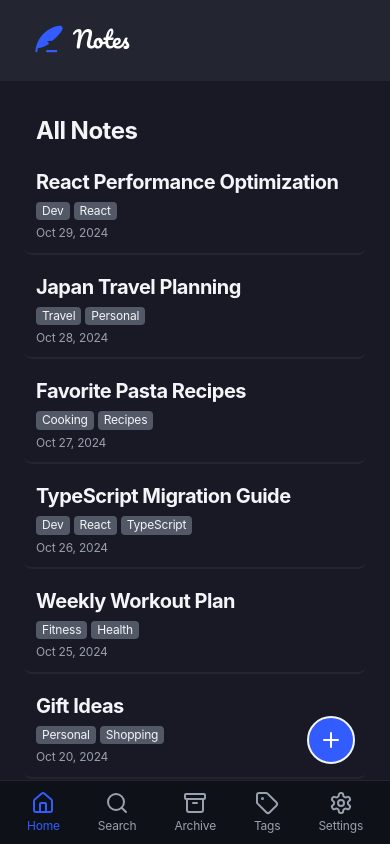
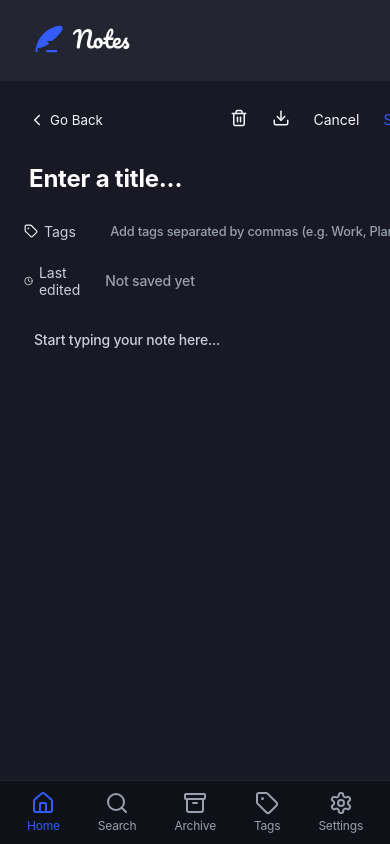
Before and after one commit to orafael93/note-taking, a React (Vite) app: page / in a window 390 px wide. Both pictures are taken after a click on the button 331 px from the left and 740 px from the top of the page. Built offline with nearby package versions, Linux system fonts and the light colour scheme; a web font is replaced by a local one.

Commit message:
feat: add logic to show create new note component on mobile

```diff
--- a/src/components/CreateNote/index.tsx
+++ b/src/components/CreateNote/index.tsx
@@ -36,10 +36,18 @@ export const CreateNote = (props: Types.CreateNoteType) => {
             Go Back
           </S.GoBackWrapper>
           <S.ActionsWrapper>
-            <Trash2 size={18} />
-            <Download size={18} />
-            <S.CancelText>Cancel</S.CancelText>
-            <S.SaveNote>Save Note</S.SaveNote>
+            <S.ActionsButton>
+              <Trash2 size={18} />
+            </S.ActionsButton>
+            <S.ActionsButton>
+              <Download size={18} />
+            </S.ActionsButton>
+            <S.ActionsButton>
+              <S.CancelText>Cancel</S.CancelText>
+            </S.ActionsButton>
+            <S.ActionsButton>
+              <S.SaveNote>Save Note</S.SaveNote>
+            </S.ActionsButton>
           </S.ActionsWrapper>
         </S.MobileCardHeader>
 
@@ -48,7 +56,7 @@ export const CreateNote = (props: Types.CreateNoteType) => {
             placeholder="Enter a title..."
             name="title"
             style={{ marginBottom: "20px" }}
-            autoFocus
+            autoFocus={window.innerWidth >= 1024}
           />
           <S.MetaInfo>
             {metaContent.map((meta) => (
--- a/src/components/CreateNote/styles.ts
+++ b/src/components/CreateNote/styles.ts
@@ -93,8 +93,8 @@ export const Content = styled.div`
   position: relative;
 
   flex: 1;
+
   padding: ${({ theme }) => theme.spacing[200]};
-  overflow-y: auto;
 
   @media (max-width: 1024px) {
     padding: ${({ theme }) => theme.spacing[200]} 0;
@@ -232,6 +232,10 @@ export const ActionsWrapper = styled.div`
   gap: 16px;
 `;
 
+export const ActionsButton = styled.button`
+  color: inherit;
+`;
+
 export const CancelText = styled.span`
   font-size: 14px;
 `;
--- a/src/pages/AllNotes/index.tsx
+++ b/src/pages/AllNotes/index.tsx
@@ -45,6 +45,14 @@ export const AllNotes = () => {
     onUpdateSelectedNote(noteId);
   };
 
+  const onCreateNewNote = () => {
+    setCreatingNewNote(true);
+
+    if (selectedNoteId) {
+      handleCloseNote();
+    }
+  };
+
   const handleCloseNote = () => {
     onUpdateSelectedNote(null);
   };
@@ -74,17 +82,12 @@ export const AllNotes = () => {
       </S.MainHeaderWrapper>
 
       <S.ContentWrapper ref={contentWrapperRef}>
-        {selectedNoteId && window.innerWidth <= 1024 ? null : (
+        {(selectedNoteId || creatingNewNote) &&
+        window.innerWidth <= 1024 ? null : (
           <S.Container>
             <S.CreateButton
               style={{ marginBottom: "16px" }}
-              onClick={() => {
-                setCreatingNewNote(true);
-
-                if (selectedNoteId) {
-                  handleCloseNote();
-                }
-              }}
+              onClick={onCreateNewNote}
             >
               <Plus size={16} strokeWidth={3} />
               Create New Note
@@ -133,9 +136,11 @@ export const AllNotes = () => {
           <CreateNote onBack={() => setCreatingNewNote(false)} />
         )}
 
-        <S.CreateButtonMobile tabIndex={0}>
-          <Plus color="#fff" />
-        </S.CreateButtonMobile>
+        {!creatingNewNote && (
+          <S.CreateButtonMobile onClick={onCreateNewNote}>
+            <Plus color="#fff" />
+          </S.CreateButtonMobile>
+        )}
       </S.ContentWrapper>
     </S.MainContent>
   );
--- a/src/pages/ArchivedNotes/index.tsx
+++ b/src/pages/ArchivedNotes/index.tsx
@@ -4,8 +4,8 @@ import { useNavigate } from "react-router-dom";
 
 import { Logo } from "@/components/Logo";
 import { NoteCard } from "@/components/Note/NoteCard";
+import { NoteDetail } from "@/components/NoteDetail";
 import { SearchInput } from "@/components/SearchInput";
-import { NoteDetail } from "@/components/NoteDetail";
 import { useDebounce } from "@/hooks/useDebounce";
 import { useNotesStore } from "@/store/notes";
 import { useNotesFilter } from "@/hooks/useNotesFilter";
```
